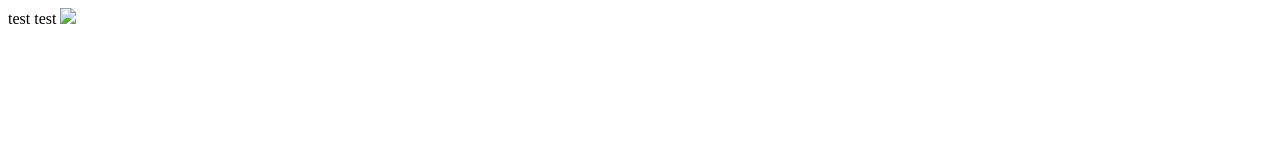
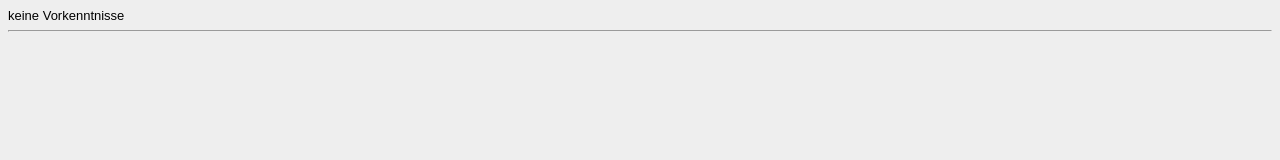
Before and after one commit to Eleonora2709/Eleonora2709.github.io, a plain HTML site: page index.html in a window 1280 px wide. Drawn offline with Linux system fonts and the light colour scheme.

Commit message:
hLLÖCHEN

```diff
--- a/index.html
+++ b/index.html
@@ -1,3 +1,12 @@
-test
-test
-<img src=google.de/imgaes/lion>
+<!DOCTYPE html><html><title>Steckbrief</title><head><style>body {font-family:arial; font-size:small; background:#eeeeee}</style></head><body>
+<!-- Bitte keine Änderung in der obenstehenden Zeile vornehmen -->
+keine Vorkenntnisse
+<!-- Hier die Links zu den gelösten Aufgaben einstellen, aktuelle oben, alte stehen lassen! Format: Aufgabenbezeichnung, Datum -->
+
+
+
+<!-- Hier bitte die Vorkenntnisse im Bereich Programmierung zu Beginn der Veranstaltung kurz beschreiben! -->
+<hr>
+
+<!-- Bitte keine Änderung in der folgenden Zeile vornehmen -->
+</body></html>
```
